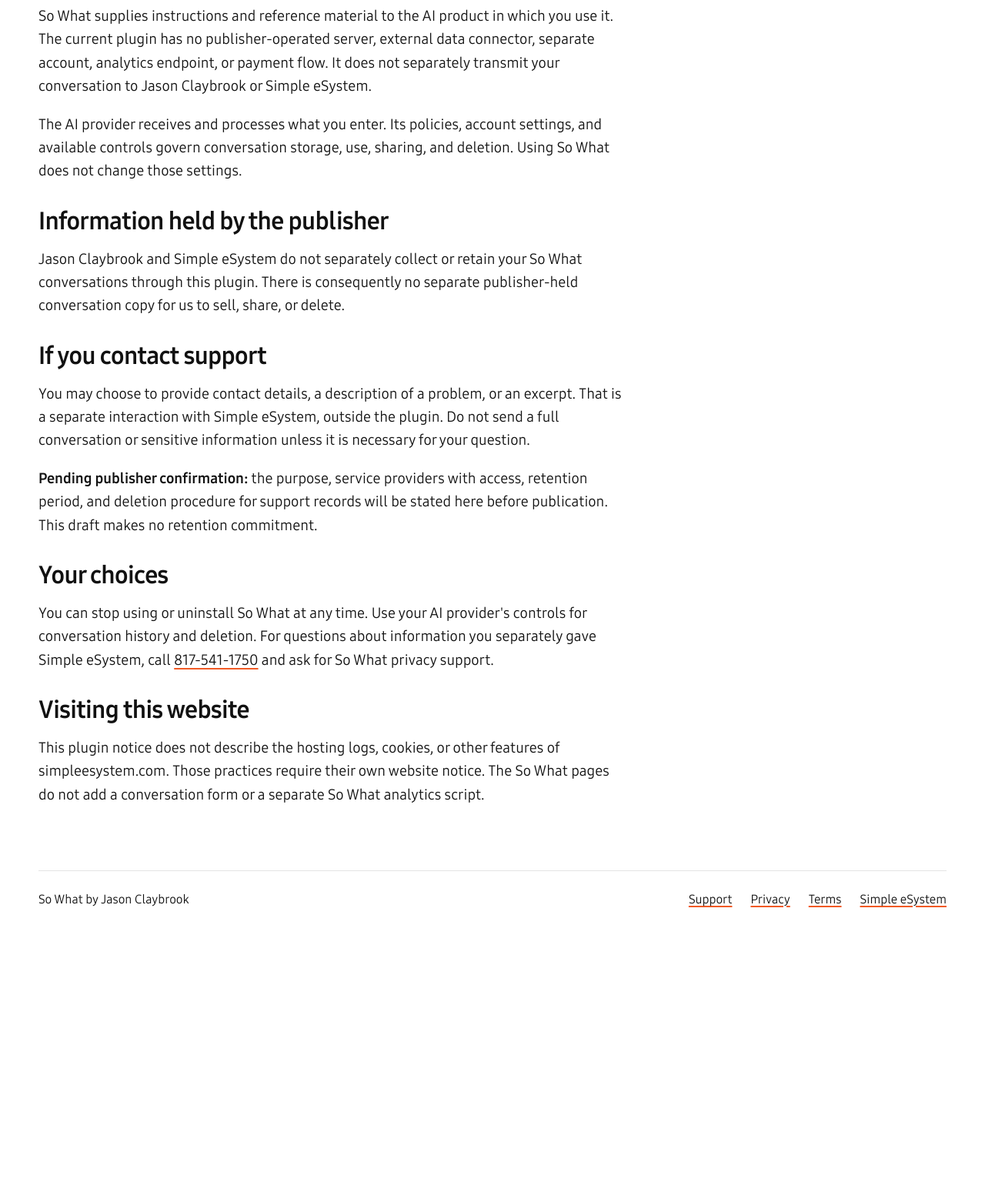
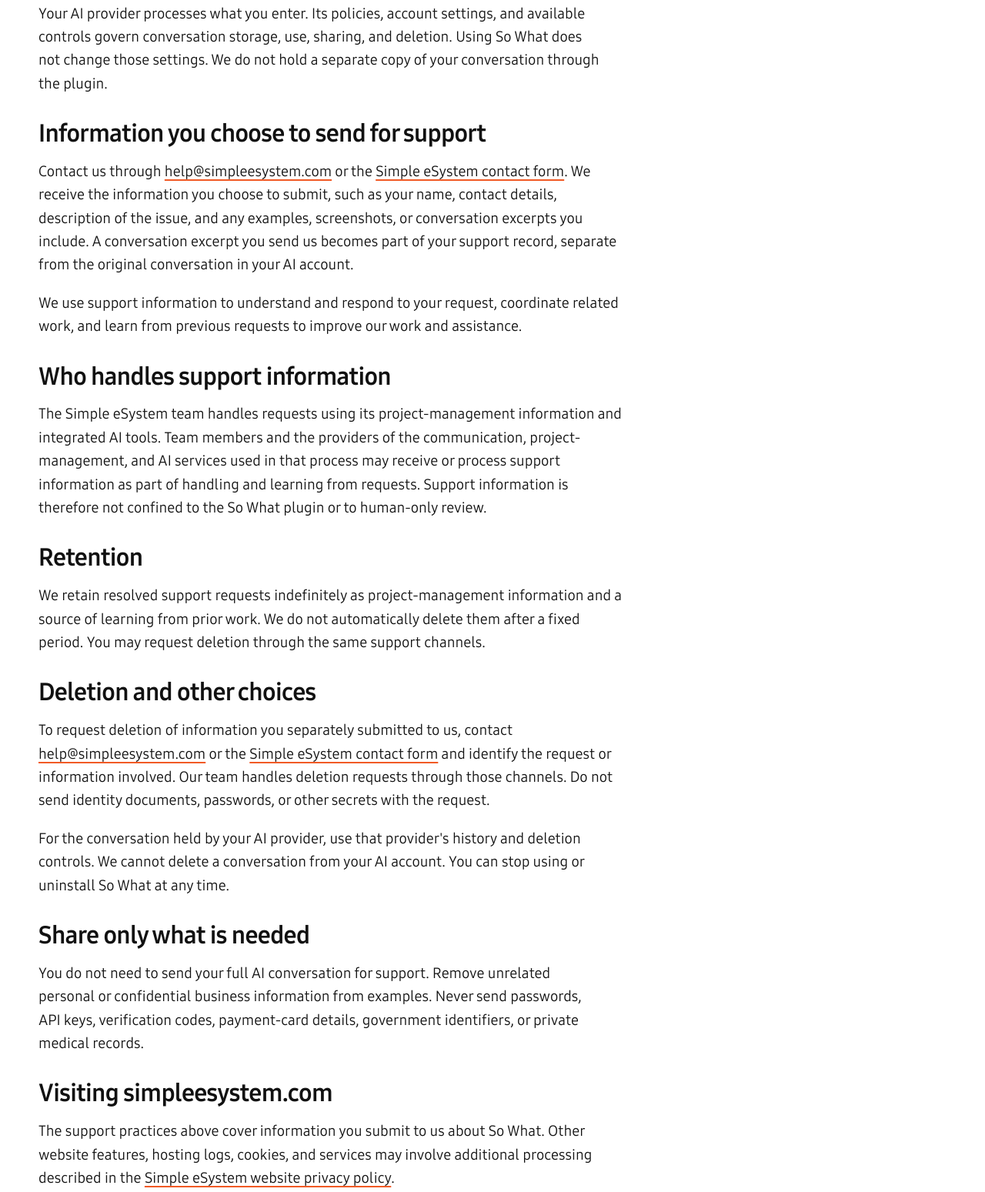
Before and after one commit to simpleesystem/simpleesystem-site, a plain HTML site: page so-what/privacy/index.html in a window 1280 px wide. Shown: the part 647-2196 px from the top of the page at 77% size. Before the commit the page ends 1869 px from the top, so only its background shows below. Drawn offline with Linux system fonts and the light colour scheme.

Commit message:
Finalize So What support and privacy details

```diff
--- a/so-what/privacy/index.html
+++ b/so-what/privacy/index.html
@@ -5,23 +5,35 @@
 <meta name="viewport" content="width=device-width, initial-scale=1">
 <title>Privacy notice | So What</title>
 <meta name="description" content="How the So What plugin handles conversations and how to request help with privacy questions.">
-<meta name="robots" content="noindex, follow">
+<meta name="robots" content="index, follow">
 <link rel="canonical" href="https://simpleesystem.com/so-what/privacy/">
 <link rel="icon" href="/assets/img/favicon.svg" type="image/svg+xml">
 <link rel="stylesheet" href="/assets/css/site.css">
-<style>.sw-nav{display:flex;gap:24px;align-items:center;flex-wrap:wrap;padding:22px 0;border-bottom:1px solid var(--line)}.sw-nav a:first-child{margin-right:auto}.sw-nav img{display:block;width:112px}.sw-nav a{font-size:1rem}.sw-hero{padding:clamp(48px,8vw,96px) 0 40px}.sw-hero h1{max-width:18ch;font-size:clamp(2.5rem,5.5vw,4.5rem);line-height:1.04}.sw-content{max-width:760px;padding:0 0 64px}.sw-content h2{font-size:clamp(1.5rem,3vw,2rem);margin-top:2rem}.sw-content h3{font-size:1.25rem;margin-top:1.5rem}.sw-content li{margin-bottom:.7rem}.sw-example{border-left:4px solid var(--accent);padding:16px 24px;background:#fafafa;margin:28px 0}.sw-example p:last-child{margin-bottom:0}.sw-status{padding:16px 20px;border:1px solid var(--line-strong);border-radius:8px;max-width:760px}.sw-footer{border-top:1px solid var(--line);padding:24px 0 40px;display:flex;flex-wrap:wrap;gap:12px 24px;font-size:1rem}.sw-footer span{margin-right:auto}.sw-draft{border:2px solid #b74719;padding:16px;margin-bottom:24px}a{overflow-wrap:anywhere}</style>
+<style>.sw-nav{display:flex;gap:24px;align-items:center;flex-wrap:wrap;padding:22px 0;border-bottom:1px solid var(--line)}.sw-nav a:first-child{margin-right:auto}.sw-nav img{display:block;width:112px}.sw-nav a{font-size:1rem}.sw-hero{padding:clamp(48px,8vw,96px) 0 40px}.sw-hero h1{max-width:18ch;font-size:clamp(2.5rem,5.5vw,4.5rem);line-height:1.04}.sw-content{max-width:760px;padding:0 0 64px}.sw-content h2{font-size:clamp(1.5rem,3vw,2rem);margin-top:2rem}.sw-content h3{font-size:1.25rem;margin-top:1.5rem}.sw-content li{margin-bottom:.7rem}.sw-example{border-left:4px solid var(--accent);padding:16px 24px;background:#fafafa;margin:28px 0}.sw-example p:last-child{margin-bottom:0}.sw-status{padding:16px 20px;border:1px solid var(--line-strong);border-radius:8px;max-width:760px}.sw-footer{border-top:1px solid var(--line);padding:24px 0 40px;display:flex;flex-wrap:wrap;gap:12px 24px;font-size:1rem}.sw-footer span{margin-right:auto}a{overflow-wrap:anywhere}</style>
 </head>
 <body>
 <a class="skip" href="#main">Skip to content</a>
 <div class="container">
 <header><nav class="sw-nav" aria-label="So What"><a href="/" aria-label="Simple eSystem home"><img src="/assets/img/simple-e-logo.svg" width="112" height="37" alt="Simple eSystem"></a><a href="/so-what/">So What</a><a href="/so-what/support/">Support</a></nav></header>
-<main id="main"><div class="sw-hero"><h1>So What privacy notice.</h1></div><div class="sw-content"><div class="sw-draft"><strong>Draft for review; not yet effective.</strong> The support-record retention period and handling of separately submitted support information must be confirmed before this notice is published.</div>
-<p>This notice describes the So What plugin published by Jason Claybrook, with support through Simple eSystem. It is specific to So What; other Simple eSystem website features and services have separate data practices.</p>
-<h2>Conversations in your AI account</h2><p>So What supplies instructions and reference material to the AI product in which you use it. The current plugin has no publisher-operated server, external data connector, separate account, analytics endpoint, or payment flow. It does not separately transmit your conversation to Jason Claybrook or Simple eSystem.</p><p>The AI provider receives and processes what you enter. Its policies, account settings, and available controls govern conversation storage, use, sharing, and deletion. Using So What does not change those settings.</p>
-<h2>Information held by the publisher</h2><p>Jason Claybrook and Simple eSystem do not separately collect or retain your So What conversations through this plugin. There is consequently no separate publisher-held conversation copy for us to sell, share, or delete.</p>
-<h2>If you contact support</h2><p>You may choose to provide contact details, a description of a problem, or an excerpt. That is a separate interaction with Simple eSystem, outside the plugin. Do not send a full conversation or sensitive information unless it is necessary for your question.</p><p><strong>Pending publisher confirmation:</strong> the purpose, service providers with access, retention period, and deletion procedure for support records will be stated here before publication. This draft makes no retention commitment.</p>
-<h2>Your choices</h2><p>You can stop using or uninstall So What at any time. Use your AI provider's controls for conversation history and deletion. For questions about information you separately gave Simple eSystem, call <a href="tel:+18175411750">817-541-1750</a> and ask for So What privacy support.</p>
-<h2>Visiting this website</h2><p>This plugin notice does not describe the hosting logs, cookies, or other features of simpleesystem.com. Those practices require their own website notice. The So What pages do not add a conversation form or a separate So What analytics script.</p></div></main>
+<main id="main"><div class="sw-hero"><h1>So What privacy notice.</h1></div><div class="sw-content"><p class="small">Effective November 18, 2026</p>
+<p>This notice describes the So What plugin published by Jason Claybrook and separately submitted So What support requests handled by Simple eSystem.</p>
+<h2>Conversations in your AI account</h2>
+<p>So What supplies instructions to the AI product in which you use it. The current plugin has no publisher-operated server, external data connector, separate account, analytics endpoint, or payment flow. It does not separately transmit your conversation to Jason Claybrook or Simple eSystem.</p>
+<p>Your AI provider processes what you enter. Its policies, account settings, and available controls govern conversation storage, use, sharing, and deletion. Using So What does not change those settings. We do not hold a separate copy of your conversation through the plugin.</p>
+<h2>Information you choose to send for support</h2>
+<p>Contact us through <a href="mailto:help@simpleesystem.com">help@simpleesystem.com</a> or the <a href="https://simpleesystem.com/contact/">Simple eSystem contact form</a>. We receive the information you choose to submit, such as your name, contact details, description of the issue, and any examples, screenshots, or conversation excerpts you include. A conversation excerpt you send us becomes part of your support record, separate from the original conversation in your AI account.</p>
+<p>We use support information to understand and respond to your request, coordinate related work, and learn from previous requests to improve our work and assistance.</p>
+<h2>Who handles support information</h2>
+<p>The Simple eSystem team handles requests using its project-management information and integrated AI tools. Team members and the providers of the communication, project-management, and AI services used in that process may receive or process support information as part of handling and learning from requests. Support information is therefore not confined to the So What plugin or to human-only review.</p>
+<h2>Retention</h2>
+<p>We retain resolved support requests indefinitely as project-management information and a source of learning from prior work. We do not automatically delete them after a fixed period. You may request deletion through the same support channels.</p>
+<h2>Deletion and other choices</h2>
+<p>To request deletion of information you separately submitted to us, contact <a href="mailto:help@simpleesystem.com">help@simpleesystem.com</a> or the <a href="https://simpleesystem.com/contact/">Simple eSystem contact form</a> and identify the request or information involved. Our team handles deletion requests through those channels. Do not send identity documents, passwords, or other secrets with the request.</p>
+<p>For the conversation held by your AI provider, use that provider's history and deletion controls. We cannot delete a conversation from your AI account. You can stop using or uninstall So What at any time.</p>
+<h2>Share only what is needed</h2>
+<p>You do not need to send your full AI conversation for support. Remove unrelated personal or confidential business information from examples. Never send passwords, API keys, verification codes, payment-card details, government identifiers, or private medical records.</p>
+<h2>Visiting simpleesystem.com</h2>
+<p>The support practices above cover information you submit to us about So What. Other website features, hosting logs, cookies, and services may involve additional processing described in the <a href="/privacy/">Simple eSystem website privacy policy</a>.</p></div></main>
 <footer class="sw-footer"><span>So What by Jason Claybrook</span><a href="/so-what/support/">Support</a><a href="/so-what/privacy/">Privacy</a><a href="/so-what/terms/">Terms</a><a href="/">Simple eSystem</a></footer>
 </div>
 </body>
```
